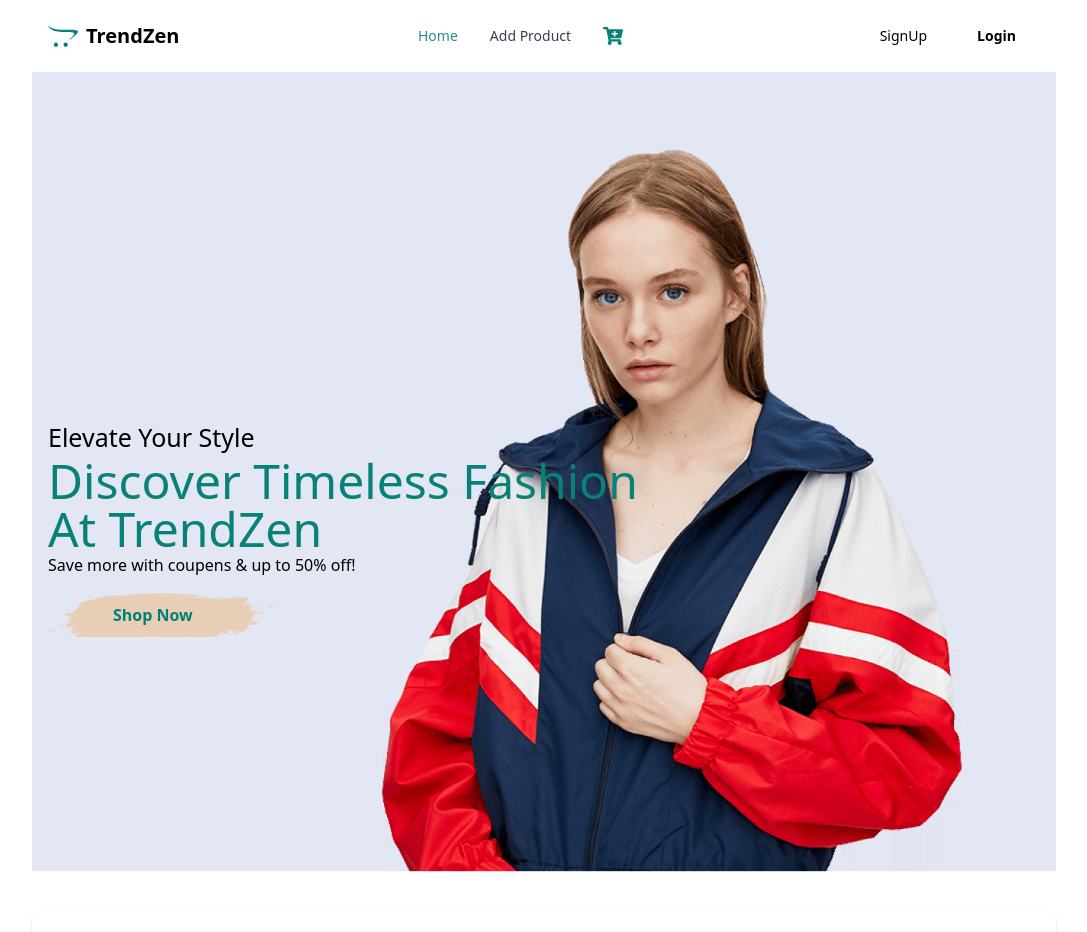
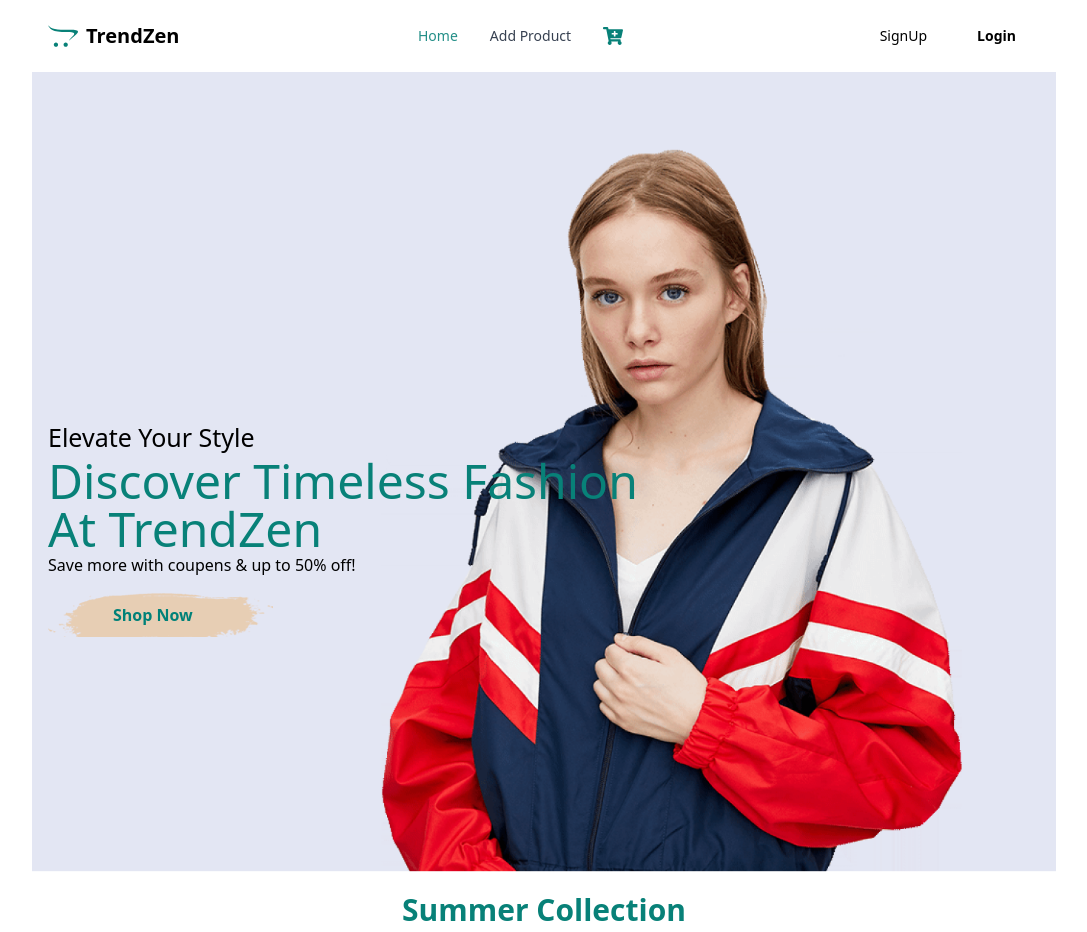
Before and after one commit to Sumaiya-Meem/TrendZen-Client, a React (Vite) app: page / in a window 1280 px wide. Shown: the top 932 px of the page, without its empty margins (96-1183 px from the left). Built offline with nearby package versions, Linux system fonts and the light colour scheme; no server answers.

Commit message:
show latest summer collection

```diff
--- /dev/null
+++ b/src/Hooks/useSummerProduct.jsx
@@ -0,0 +1,23 @@
+import { useQuery } from "@tanstack/react-query";
+import useAxiosSecure from "./useAxiosSecure";
+
+
+
+
+
+const useSummerProduct = () => {
+    const axiosSecure = useAxiosSecure();
+    const { isLoading, refetch, data:allProperty =[]} = useQuery({
+        queryKey: ['propertyData'],
+        queryFn: async () =>
+        {
+            const res = await axiosSecure.get('/summer')
+            return res.data;
+        }
+      })
+      return [allProperty,isLoading,refetch]
+};
+
+
+
+export default useSummerProduct;
--- a/src/Pages/HomePage/Home/Home.jsx
+++ b/src/Pages/HomePage/Home/Home.jsx
@@ -1,9 +1,11 @@
+import NewArrival from "../../NewArrival/NewArrival";
 import Banner from "../Banner/Banner";
 
 const Home = () => {
     return (
         <div>
             <Banner></Banner>
+            <NewArrival></NewArrival>
         </div>
     );
 };
--- a/src/Pages/NewArrival/NewArrival.jsx
+++ b/src/Pages/NewArrival/NewArrival.jsx
@@ -1,8 +1,9 @@
 
 const NewArrival = () => {
     return (
-        <div>
-
+        <div className="mt-5">
+            <h1 className="text-[#088178] text-3xl text-center font-semibold"> Summer Collection</h1>
+            <p className="text-[#3b393938] text-center">Summer Collection Modern Design</p>
         </div>
     );
 };
```
